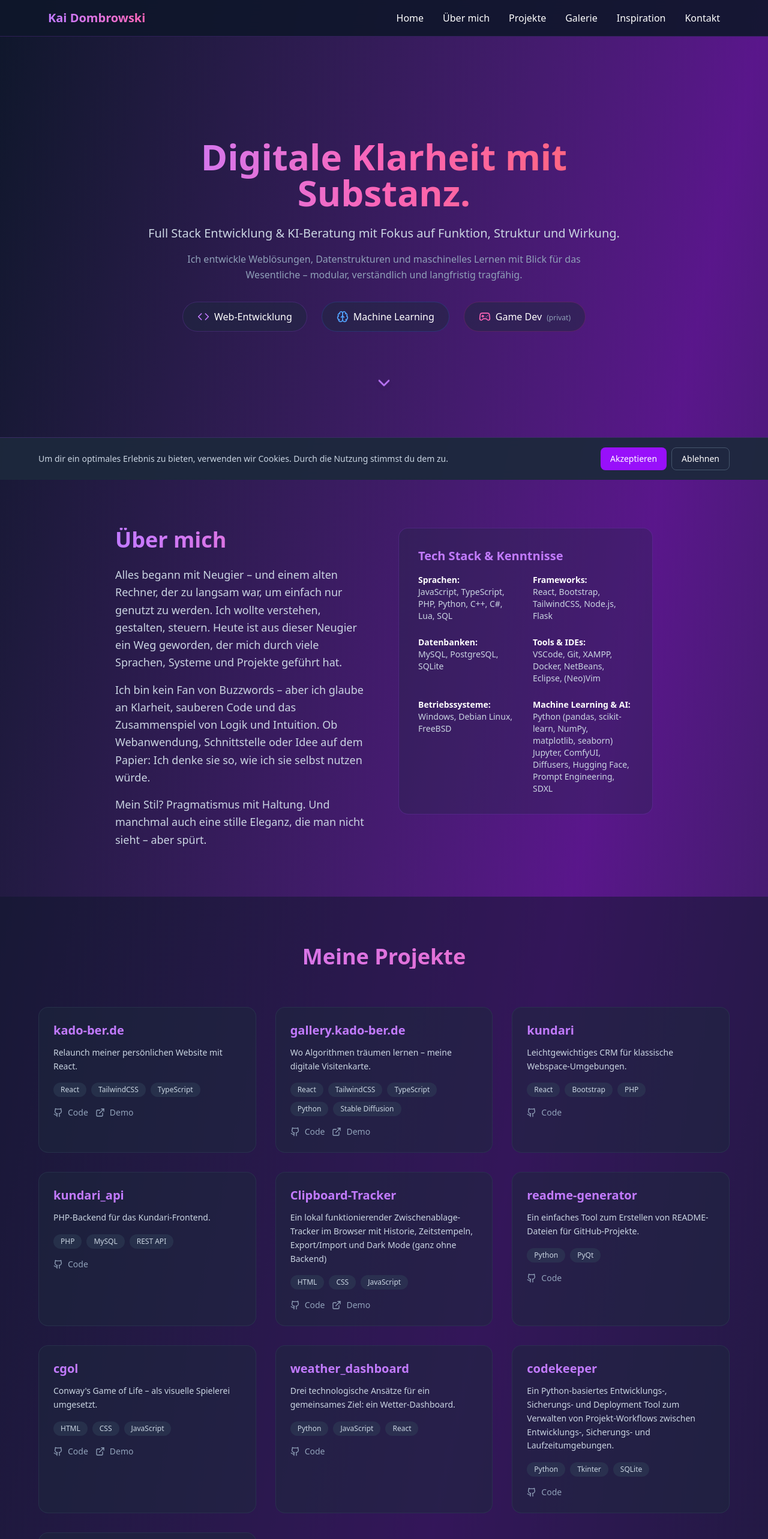
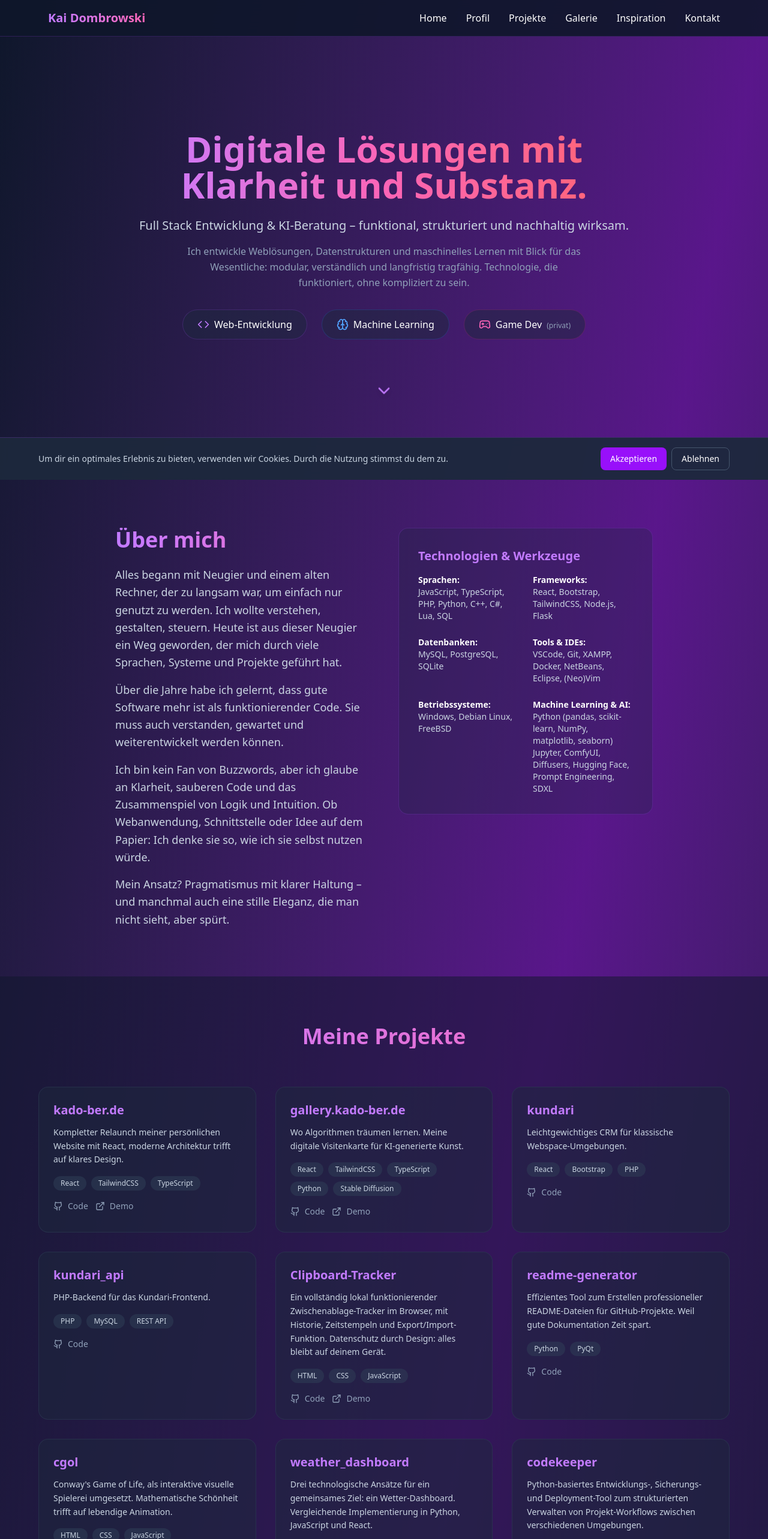
Before and after one commit to chefkoch0312/kado-ber.de, a React (Vite) app: page / in a window 1280 px wide. Shown: the top 2566 px of the page at 60% size. Built offline with nearby package versions, Linux system fonts and the light colour scheme.

Commit message:
Texte stilistisch überarbeitet, Formulierungen verfeinert

```diff
--- a/src/components/AboutSection.tsx
+++ b/src/components/AboutSection.tsx
@@ -6,25 +6,30 @@ const AboutSection: React.FC = () => (
           Über mich
         </h2>
         <p className="text-lg text-slate-300 leading-relaxed mb-4">
-          Alles begann mit Neugier – und einem alten Rechner, der zu langsam
-          war, um einfach nur genutzt zu werden. Ich wollte verstehen,
-          gestalten, steuern. Heute ist aus dieser Neugier ein Weg geworden, der
-          mich durch viele Sprachen, Systeme und Projekte geführt hat.
+          Alles begann mit Neugier und einem alten Rechner, der zu langsam war,
+          um einfach nur genutzt zu werden. Ich wollte verstehen, gestalten,
+          steuern. Heute ist aus dieser Neugier ein Weg geworden, der mich durch
+          viele Sprachen, Systeme und Projekte geführt hat.
         </p>
         <p className="text-lg text-slate-300 leading-relaxed mb-4">
-          Ich bin kein Fan von Buzzwords – aber ich glaube an Klarheit, sauberen
+          Über die Jahre habe ich gelernt, dass gute Software mehr ist als
+          funktionierender Code. Sie muss auch verstanden, gewartet und
+          weiterentwickelt werden können.
+        </p>
+        <p className="text-lg text-slate-300 leading-relaxed mb-4">
+          Ich bin kein Fan von Buzzwords, aber ich glaube an Klarheit, sauberen
           Code und das Zusammenspiel von Logik und Intuition. Ob Webanwendung,
           Schnittstelle oder Idee auf dem Papier: Ich denke sie so, wie ich sie
           selbst nutzen würde.
         </p>
         <p className="text-lg text-slate-300 leading-relaxed">
-          Mein Stil? Pragmatismus mit Haltung. Und manchmal auch eine stille
-          Eleganz, die man nicht sieht – aber spürt.
+          Mein Ansatz? Pragmatismus mit klarer Haltung – und manchmal auch eine
+          stille Eleganz, die man nicht sieht, aber spürt.
         </p>
       </div>
       <div className="bg-slate-800/30 p-8 rounded-2xl border border-purple-500/20">
         <h3 className="text-xl font-semibold mb-4 text-purple-400">
-          Tech Stack & Kenntnisse
+          Technologien & Werkzeuge
         </h3>
         <div className="grid sm:grid-cols-2 gap-6 text-sm text-slate-300">
           <div>
--- a/src/components/ContactSection.tsx
+++ b/src/components/ContactSection.tsx
@@ -4,12 +4,17 @@ const ContactSection: React.FC = () => (
   <section id="contact" className="py-20 px-4">
     <div className="max-w-4xl mx-auto text-center">
       <h2 className="text-4xl font-bold mb-8 bg-gradient-to-r from-purple-400 to-pink-400 bg-clip-text text-transparent">
-        Lass uns in Kontakt bleiben
+        Bereit für dein nächstes Projekt?
       </h2>
       <p className="text-lg text-slate-300 mb-12 max-w-2xl mx-auto">
-        Du hast Fragen, Feedback oder ein Projekt im Kopf? Ich freue mich über
-        deine Nachricht. Du erreichst mich ganz unkompliziert über folgende
-        Kanäle:
+        Du hast eine Idee, ein Problem oder einfach Lust auf ein Gespräch über
+        Technologie? Ich freue mich über deine Nachricht.
+        <br />
+        <br />
+        <strong>
+          Direkter Kontakt für konkrete Projekte oder einfach, um Hallo zu
+          sagen.
+        </strong>
       </p>
       <div className="flex flex-col sm:flex-row flex-wrap items-center justify-center gap-6">
         <a
@@ -17,14 +22,14 @@ const ContactSection: React.FC = () => (
           className="flex items-center gap-3 px-8 py-4 bg-slate-800/50 hover:bg-slate-700/50 rounded-lg transition-colors border border-slate-600 hover:border-purple-500"
         >
           <Mail className="w-5 h-5 text-purple-400" />
-          <span>E-Mail schreiben</span>
+          <span>Projekt besprechen</span>
         </a>
         <a
           href="tel:+4917660873086"
           className="flex items-center gap-3 px-8 py-4 bg-slate-800/50 hover:bg-slate-700/50 rounded-lg transition-colors border border-slate-600 hover:border-green-500"
         >
           <Phone className="w-5 h-5 text-green-400" />
-          <span>Anrufen</span>
+          <span>Direkt anrufen</span>
         </a>
         <a
           href="https://github.com/chefkoch0312"
--- a/src/components/Footer.tsx
+++ b/src/components/Footer.tsx
@@ -1,8 +1,8 @@
 const Footer: React.FC = () => (
   <footer className="border-t border-slate-800 py-8 px-4 text-center text-sm text-slate-500">
     <p className="mb-2">
-      &copy; {new Date().getFullYear()} Kai Dombrowski – Alle Rechte
-      vorbehalten.
+      &copy; {new Date().getFullYear()} Kai Dombrowski – Entwickelt mit
+      Leidenschaft in Berlin.
     </p>
     <div className="text-xs text-slate-600 leading-relaxed max-w-md mx-auto">
       <strong>Impressum:</strong> Kai Dombrowski · Triftstr. 3 · 13585 Berlin ·
--- a/src/components/GallerySection.tsx
+++ b/src/components/GallerySection.tsx
@@ -5,10 +5,11 @@ const GallerySection: React.FC = () => (
         Wo Algorithmen träumen lernen
       </h2>
       <p className="text-base md:text-lg text-slate-300 mb-8">
-        Eine kuratierte Galerie KI-generierter Bilder – erschaffen mit{" "}
+        Eine kuratierte Galerie KI-generierter Bilder. Erschaffen mit{" "}
         <strong>Stable Diffusion XL</strong>.<br />
-        Technisch präzise, ästhetisch feinfühlig. Jedes Bild ein stiller Dialog
-        zwischen Idee und Algorithmus.
+        Technisch präzise, ästhetisch feinfühlig. Jedes Bild entsteht im stillen
+        Dialog zwischen menschlicher Idee und algorithmischer Interpretation.
+        Hier verschmelzen Kunst und Technologie zu etwas Neuem.
       </p>
       <div className="mb-8">
         <img
--- a/src/components/HeroSection.tsx
+++ b/src/components/HeroSection.tsx
@@ -8,16 +8,16 @@ const HeroSection: React.FC = () => {
     >
       <div className="text-center max-w-4xl mx-auto">
         <h1 className="text-4xl md:text-6xl font-bold mb-6 bg-gradient-to-r from-purple-400 via-pink-400 to-red-400 bg-clip-text text-transparent">
-          Digitale Klarheit mit Substanz.
+          Digitale Lösungen mit Klarheit und Substanz.
         </h1>
         <p className="text-lg md:text-xl text-slate-300 mb-4">
-          Full Stack Entwicklung & KI-Beratung mit Fokus auf Funktion, Struktur
-          und Wirkung.
+          Full Stack Entwicklung & KI-Beratung – funktional, strukturiert und
+          nachhaltig wirksam.
         </p>
         <p className="text-base text-slate-400 mb-8 max-w-2xl mx-auto leading-relaxed">
           Ich entwickle Weblösungen, Datenstrukturen und maschinelles Lernen mit
-          Blick für das Wesentliche – modular, verständlich und langfristig
-          tragfähig.
+          Blick für das Wesentliche: modular, verständlich und langfristig
+          tragfähig. Technologie, die funktioniert, ohne kompliziert zu sein.
         </p>
         <div className="flex flex-col sm:flex-row flex-wrap items-center justify-center gap-6 mb-16">
           <div className="flex items-center gap-2 bg-slate-800/50 px-6 py-3 rounded-full border border-purple-500/20">
--- a/src/components/Navbar.tsx
+++ b/src/components/Navbar.tsx
@@ -10,7 +10,7 @@ const Navigation: React.FC<NavigationProps> = ({ onSectionClick }) => {
 
   const navItems = [
     { id: "home", label: "Home" },
-    { id: "about", label: "Über mich" },
+    { id: "about", label: "Profil" },
     { id: "projects", label: "Projekte" },
     { id: "gallery", label: "Galerie" },
     { id: "inspiration", label: "Inspiration" },
--- a/src/data/projects.ts
+++ b/src/data/projects.ts
@@ -9,14 +9,16 @@ interface Project {
 export const projects: Project[] = [
   {
     title: "kado-ber.de",
-    description: "Relaunch meiner persönlichen Website mit React.",
+    description:
+      "Kompletter Relaunch meiner persönlichen Website mit React, moderne Architektur trifft auf klares Design.",
     tech: ["React", "TailwindCSS", "TypeScript"],
     github: "https://github.com/chefkoch0312/kado-ber.de",
     demo: "https://kado-ber.de",
   },
   {
     title: "gallery.kado-ber.de",
-    description: "Wo Algorithmen träumen lernen – meine digitale Visitenkarte.",
+    description:
+      "Wo Algorithmen träumen lernen. Meine digitale Visitenkarte für KI-generierte Kunst.",
     tech: ["React", "TailwindCSS", "TypeScript", "Python", "Stable Diffusion"],
     github: "https://github.com/chefkoch0312/gallery.kado-ber.de",
     demo: "http://gallery.kado-ber.de",
@@ -38,7 +40,7 @@ export const projects: Project[] = [
   {
     title: "Clipboard-Tracker",
     description:
-      "Ein lokal funktionierender Zwischenablage-Tracker im Browser mit Historie, Zeitstempeln, Export/Import und Dark Mode (ganz ohne Backend)",
+      "Ein vollständig lokal funktionierender Zwischenablage-Tracker im Browser, mit Historie, Zeitstempeln und Export/Import-Funktion. Datenschutz durch Design: alles bleibt auf deinem Gerät.",
     tech: ["HTML", "CSS", "JavaScript"],
     github: "https://github.com/chefkoch0312/clipboard-tracker",
     demo: "/clipboard_tracker/index.html",
@@ -46,14 +48,15 @@ export const projects: Project[] = [
   {
     title: "readme-generator",
     description:
-      "Ein einfaches Tool zum Erstellen von README-Dateien für GitHub-Projekte.",
+      "Effizientes Tool zum Erstellen professioneller README-Dateien für GitHub-Projekte. Weil gute Dokumentation Zeit spart.",
     tech: ["Python", "PyQt"],
     github: "https://github.com/chefkoch0312/readme_generator",
     demo: "#",
   },
   {
     title: "cgol",
-    description: "Conway's Game of Life – als visuelle Spielerei umgesetzt.",
+    description:
+      "Conway's Game of Life, als interaktive visuelle Spielerei umgesetzt. Mathematische Schönheit trifft auf lebendige Animation.",
     tech: ["HTML", "CSS", "JavaScript"],
     github: "https://github.com/chefkoch0312/cgol",
     demo: "/cgol/index.html",
@@ -61,7 +64,7 @@ export const projects: Project[] = [
   {
     title: "weather_dashboard",
     description:
-      "Drei technologische Ansätze für ein gemeinsames Ziel: ein Wetter-Dashboard.",
+      "Drei technologische Ansätze für ein gemeinsames Ziel: ein Wetter-Dashboard. Vergleichende Implementierung in Python, JavaScript und React.",
     tech: ["Python", "JavaScript", "React"],
     github: "https://github.com/chefkoch0312/weather_dashboard",
     demo: "#",
@@ -69,7 +72,7 @@ export const projects: Project[] = [
   {
     title: "codekeeper",
     description:
-      "Ein Python-basiertes Entwicklungs-, Sicherungs- und Deployment Tool zum Verwalten von Projekt-Workflows zwischen Entwicklungs-, Sicherungs- und Laufzeitumgebungen.",
+      "Python-basiertes Entwicklungs-, Sicherungs- und Deployment-Tool zum strukturierten Verwalten von Projekt-Workflows zwischen verschiedenen Umgebungen.",
     tech: ["Python", "Tkinter", "SQLite"],
     github: "https://github.com/chefkoch0312/codekeeper",
     demo: "#",
@@ -77,7 +80,7 @@ export const projects: Project[] = [
   {
     title: "pomodoro-timer",
     description:
-      "Ein minimalistischer Pomodoro-Timer, erstellt mit Standard-HTML, CSS und JavaScript – ohne Frameworks und ohne Abhängigkeiten.",
+      "Ein minimalistischer Pomodoro-Timer mit reinem HTML, CSS und JavaScript. Ohne Frameworks, ohne Abhängigkeiten, ohne Kompromisse.",
     tech: ["HTML", "JavaScript", "CSS"],
     github: "https://github.com/chefkoch0312/pomodoro-timer",
     demo: "/pomodoro/index.html",
```
Also changed, not shown: src/components/InspirationSection.tsx (+19 -7 lines).
